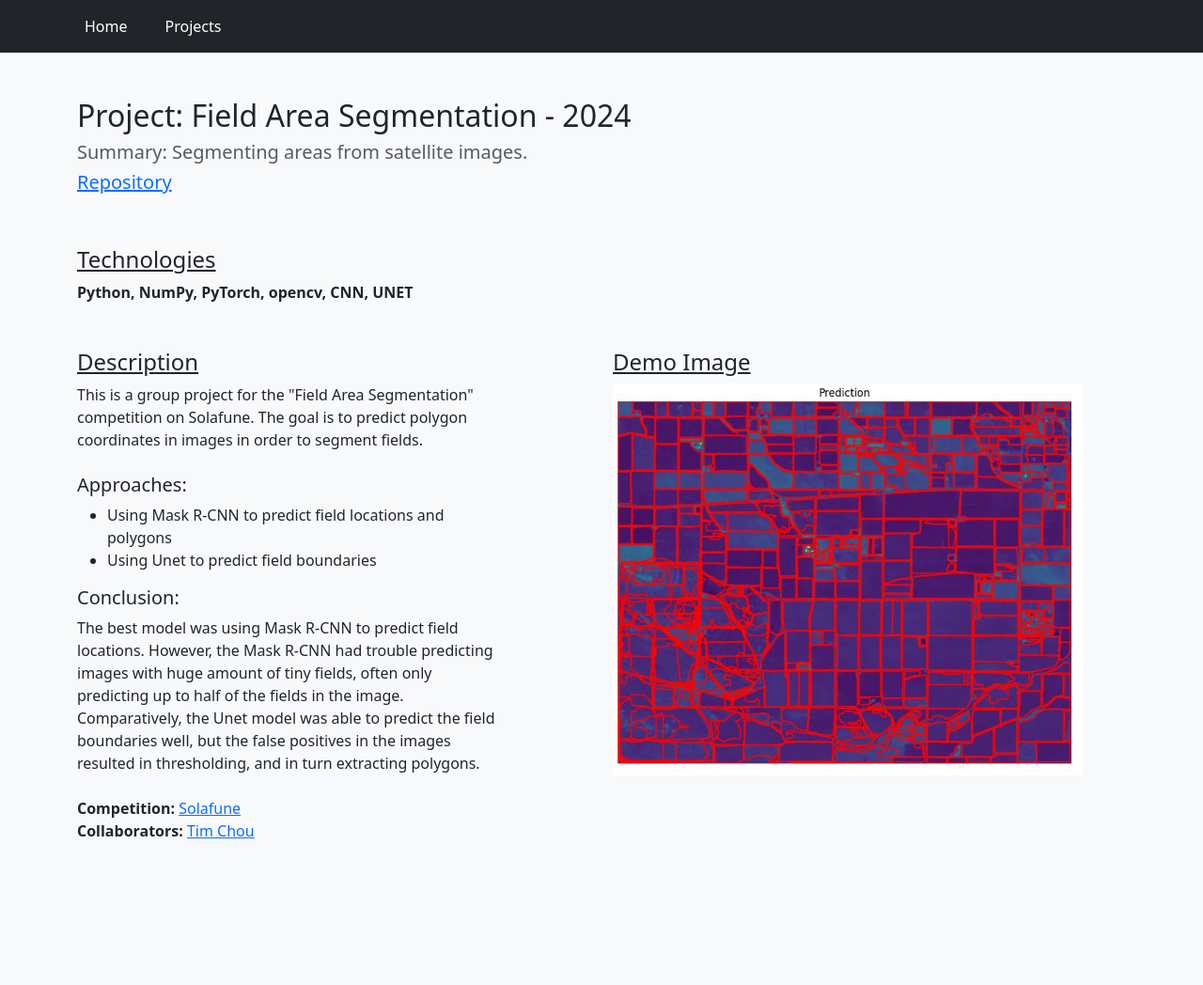
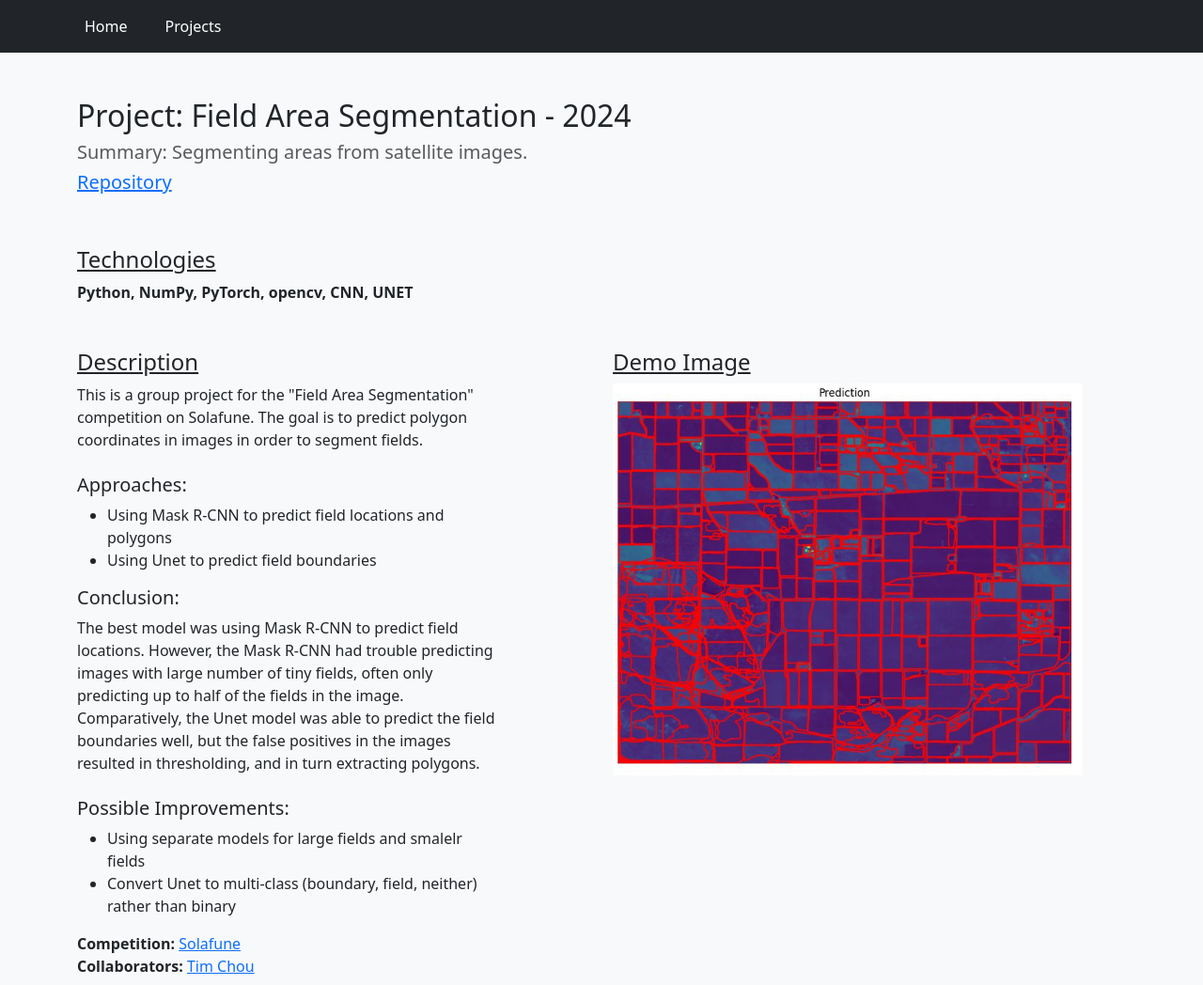
Before and after one commit to jimwei6/jimwei6.github.io, a Jekyll site: the page built from _posts/2024-07-24-field-area-segmentation.html, in a window 1280 px wide. Shown: the whole page at 94% size. Built offline with Jekyll 4.4.1, drawn with Linux system fonts in a browser that asks for light colours; before the commit the page ends 904 px from its top, so only the background shows below that.

Commit message:
Added improvements to field area segmentation

```diff
--- a/_posts/2024-07-24-field-area-segmentation.html
+++ b/_posts/2024-07-24-field-area-segmentation.html
@@ -20,14 +20,18 @@ The goal is to predict polygon coordinates in images in order to segment fields.
 
 <h5>Conclusion:</h5>
 The best model was using Mask R-CNN to predict field locations.
-However, the Mask R-CNN had trouble predicting images with huge amount of tiny fields, often only
+However, the Mask R-CNN had trouble predicting images with large number of tiny fields, often only
 predicting up to half of the fields in the image.
 
 Comparatively, the Unet model was able to predict the field boundaries well, but the false positives
 in the images resulted in thresholding, and in turn extracting polygons.
+<br /><br />
+<h5>Possible Improvements:</h5>
+<ul>
+  <li>Using separate models for large fields and smalelr fields</li>
+  <li>Convert Unet to multi-class (boundary, field, neither) rather than binary</li>
+</ul>
 
-
-<br /><br />
 <b>Competition:</b> <a
   href="https://solafune.com/competitions/d91572d9-1680-4b9e-b372-25e71093f81a?menu=about&tab=overview"
   target="_blank">Solafune</a>
```
